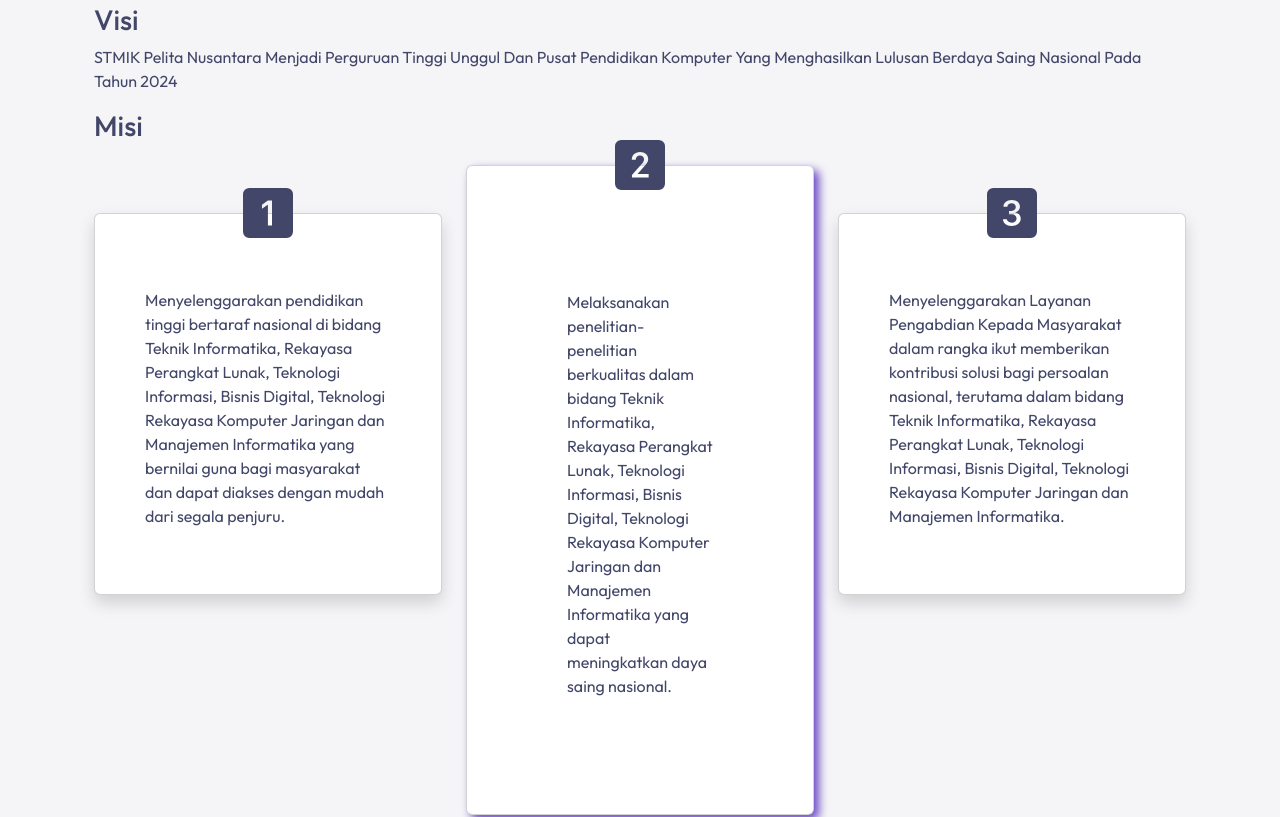
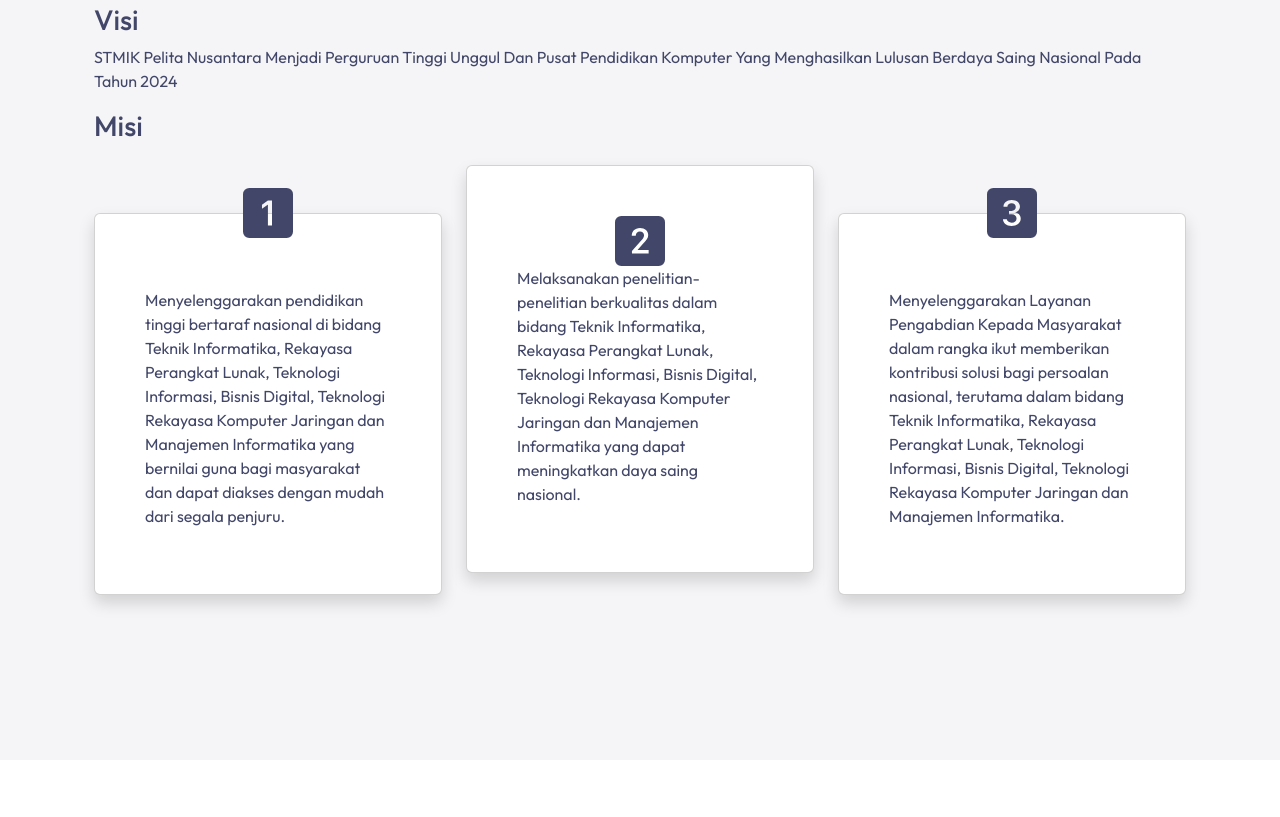
Before and after one commit to sjordanp12/pelitanusantara, a website: page index.html in a window 1280 px wide. Shown: the part 919-1736 px from the top of the page. Drawn offline with nearby package versions, Linux system fonts and the light colour scheme; some packages are replaced by stand-ins of ours; a script that the page names is missing.

Commit message:
Update index.html

```diff
--- a/index.html
+++ b/index.html
@@ -130,9 +130,9 @@
               </div>
             </div> -->
             <div class="col" data-aos="zoom-in">
-              <div class="card example1" style="padding: 100px">
+              <div class="card example1 shadow">
                 <div class="text-center">
-                  <svg xmlns="http://www.w3.org/2000/svg" width="50px" height="50px" fill="currentColor" class="bi bi-2-square-fill" style="margin-top: -230px" viewBox="0 0 16 16">
+                  <svg xmlns="http://www.w3.org/2000/svg" width="50px" height="50px" fill="currentColor" class="bi bi-2-square-fill" viewBox="0 0 16 16">
                     <path
                       d="M2 0a2 2 0 0 0-2 2v12a2 2 0 0 0 2 2h12a2 2 0 0 0 2-2V2a2 2 0 0 0-2-2zm4.646 6.24v.07H5.375v-.064c0-1.213.879-2.402 2.637-2.402 1.582 0 2.613.949 2.613 2.215 0 1.002-.6 1.667-1.287 2.43l-.096.107-1.974 2.22v.077h3.498V12H5.422v-.832l2.97-3.293c.434-.475.903-1.008.903-1.705 0-.744-.557-1.236-1.313-1.236-.843 0-1.336.615-1.336 1.306"
                     />
```
